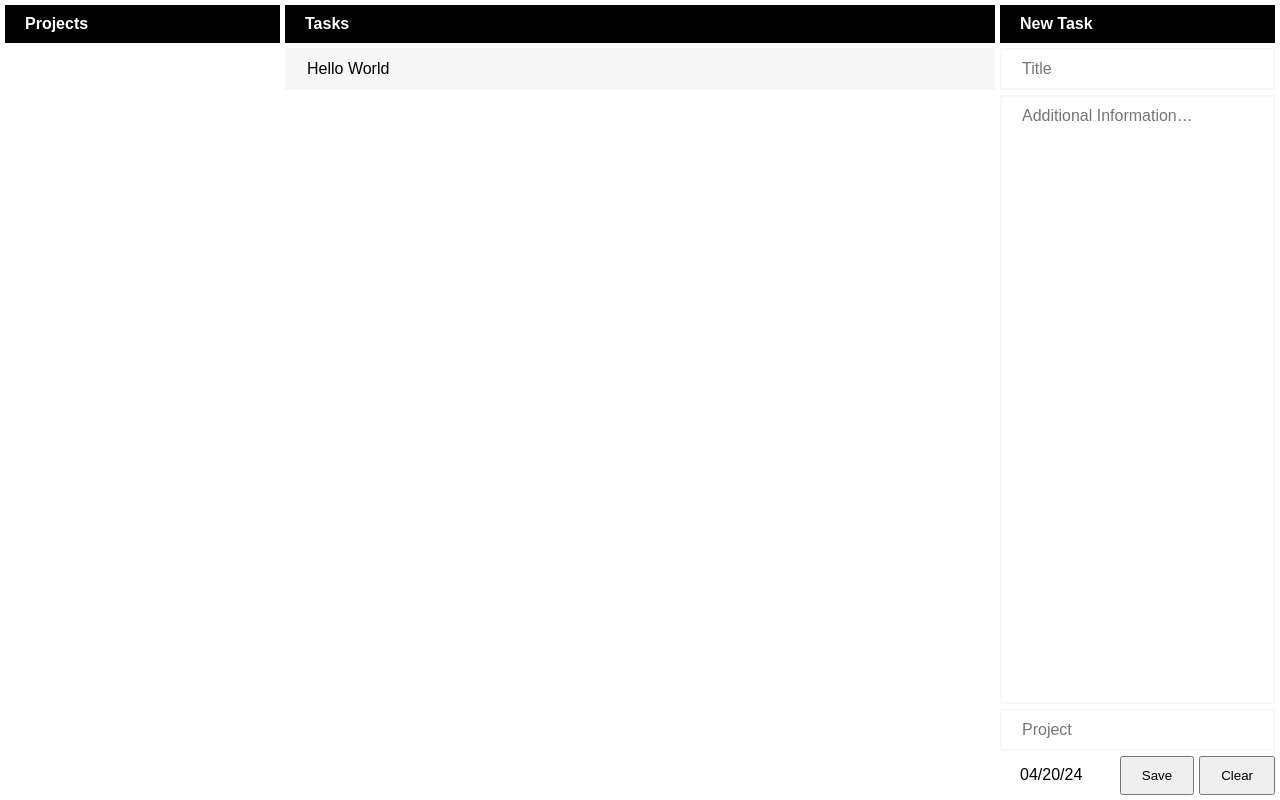
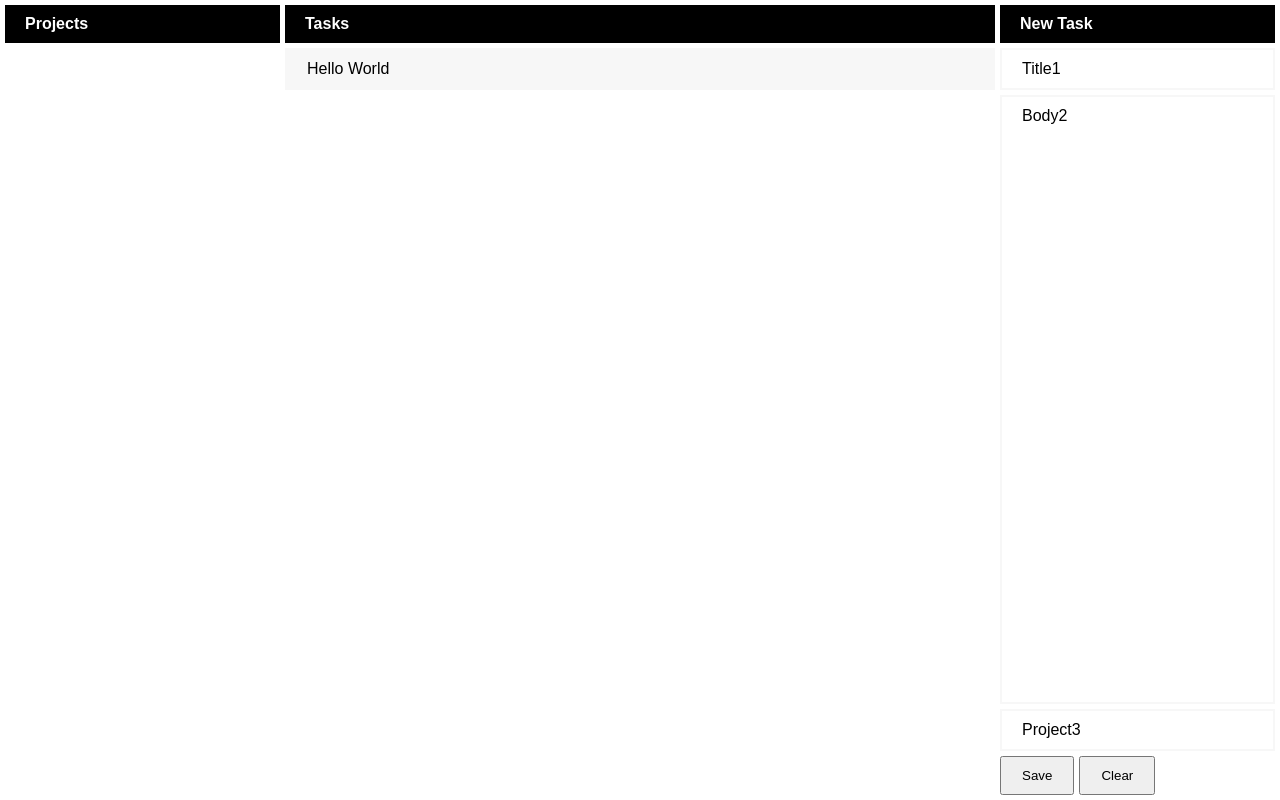
Before and after one commit to tu0m/tasks, a React (Vite) app: page / in a window 1280 px wide. Built offline with nearby package versions, Linux system fonts and the light colour scheme.

Commit message:
Rewrite CreateTask (WIP)

```diff
--- a/src/App.jsx
+++ b/src/App.jsx
@@ -1,9 +1,15 @@
-import { useState } from 'react'
+import { useState, useEffect } from 'react'
 import Project from './Project.jsx'
 import Task from './Task.jsx'
 import CreateTask from './CreateTask.jsx'
 
 function App() {
+  useEffect(() => window.onstorage = () => renderTasks())
+
+  function renderTasks() {
+    console.log('change in localStorage')
+  }
+
   // remove this when localstorage is done?
   // const [taskData, setTaskData] = useState({
   //   title: "",
@@ -19,6 +25,14 @@ function App() {
   // if localstorage changes, create or remove components? useEffect?
   // save tasks to localStorage with their UUID as key
 
+  const exampleFormData = {
+    title: "Title1",
+    body: "Body2",
+    project: "Project3",
+    timestamp: "1713794256000",
+    uuid: "233a732a-9e18-4e84-8255-31d95d245a12"
+  }
+
   return (
     <>
       <div>
@@ -31,7 +45,7 @@ function App() {
       </div>
       <div>
         <h1>New Task</h1>
-        <CreateTask />
+        <CreateTask taskData={exampleFormData} />
       </div>
     </>
   )
--- a/src/CreateTask.jsx
+++ b/src/CreateTask.jsx
@@ -1,56 +1,88 @@
-import { useEffect, useState } from "react"
+import { useEffect, useState, useRef, useReducer } from "react"
 
-const initialFormData = {
+const emptyForm = {
     title: "",
     body: "",
     project: "",
     timestamp: "",
-    uuid: crypto.randomUUID()
+    uuid: ""
 }
 
-function CreateTask({ formData = null }) {
-    const [{ title, body, project, timestamp, uuid }, setFormData] = useState(formData ?? initialFormData)
-    const [date, setDate] = useState(Date.now())
-
-    useEffect(() => {
-        let time = setInterval(() => {
-            setDate(new Date())
-        }, 1000);
-        return () => {
-            clearInterval(time);
-        };
-    })
-
-    function handleChange(event) {
-        const { name, value } = event.target
-        setFormData((prevFormData) => ({ ...prevFormData, [name]: value }))
-    }
-
-    function clearForm() {
-        setFormData({ ...initialFormData })
-        // also remove task list highlight?
-    }
+export default function CreateTask({ taskData = emptyForm }) {
+    const [defaultValues, setDefaultValues] = useState(taskData)
 
     function handleSubmit(event) {
         event.preventDefault()
-        // storage.save().then(clearForm)
-        console.log(title, body, project, timestamp, uuid)
-        // if uuid is empty, set one
-        // save to localStorage with UUID as the key
+        const formData = new FormData(event.target)
+        // set uuid if needed
+        if (!formData.get('uuid').length) formData.set('uuid', crypto.randomUUID())
+        // set new timestamp
+        formData.set('timestamp', Date.now())
+
+        const object = Object.fromEntries(formData)
+        console.log(object)
+
+        // if (!title) return
+        // saveData()
+
+        // reset form
+
+
+        // * YOU ARE HERE *
+        // TODO: force re-render of the form? oruse some other way to set default values?
+        setDefaultValues(emptyForm)
+
+
+
+
+
+
+        // event.target.reset()
+        // // reset uuid
+        // setUuid(null)
     }
+
+    function saveData() {
+        // const formData = {
+        //     title: title,
+        //     body: body,
+        //     project: project,
+        //     timestamp: timestamp,
+        //     uuid: uuid
+        // }
+
+        // localStorage.setItem(formData.uuid, JSON.stringify(formData))
+        // window.dispatchEvent(new Event("storage"))
+    }
+
+    // // keep timestamp up to date
+    // useEffect(() => {
+    //     const updateTimestamp = () => setTimestamp(Date.now())
+    //     const interval = setInterval(updateTimestamp, 1000)
+    //     updateTimestamp()
+
+    //     return () => clearInterval(interval)
+    // }, [])
+
+    // // set uuid
+    // useEffect(() => {
+    //     if (!uuid) console.log('setuuid')
+    //     if (!uuid) setUuid(crypto.randomUUID())
+    // }, [uuid])
+
 
     return (
         <form onSubmit={handleSubmit} className="content" id="create-task">
-            <input name="title" placeholder="Title" value={title} onChange={handleChange}></input>
-            <textarea name="body" placeholder="Additional Information…" value={body} onChange={handleChange}></textarea>
-            <input name="project" placeholder="Project" value={project} onChange={handleChange}></input>
+            <input name="title" placeholder="Title" defaultValue={defaultValues.title} required></input>
+            <textarea name="body" placeholder="Additional Information…" defaultValue={defaultValues.body}></textarea>
+            <input name="project" placeholder="Project" defaultValue={defaultValues.project}></input>
+            <input name="uuid" type="hidden" defaultValue={defaultValues.uuid}></input>
             <div>
-                <span>{new Intl.DateTimeFormat(undefined, { year: '2-digit', month: '2-digit', day: '2-digit' }).format(date)}</span>
+                {/* <span>{new Intl.DateTimeFormat(undefined, { year: 'numeric', month: 'short', day: '2-digit' }).format(form.timestamp)}</span> */}
+                {/* <span>{timestamp}</span> */}
                 <button type="submit">Save</button>
-                <button onClick={clearForm}>Clear</button>
+                <button type="reset">Clear</button>
             </div>
         </form>
     )
 }
-
-export default CreateTask
```
